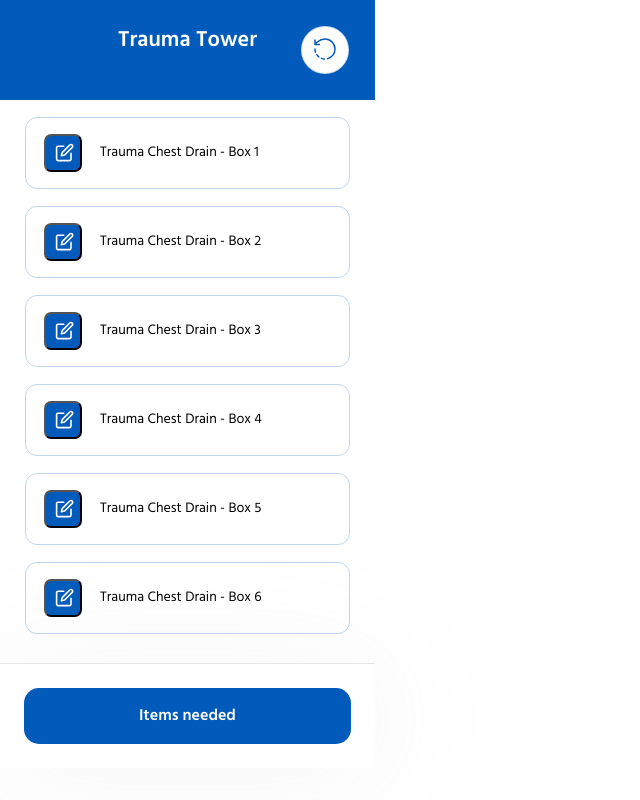
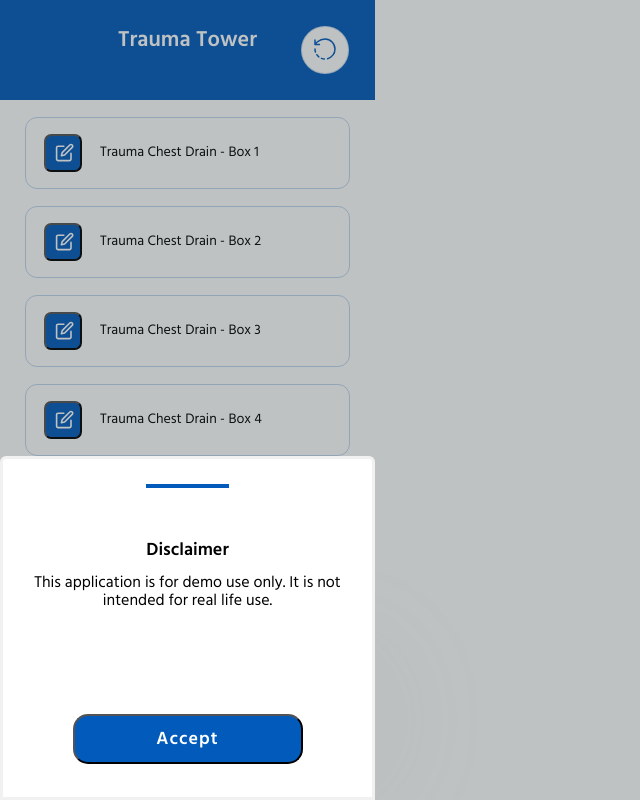
Before and after one commit to Scottish-Tech-Army/nhs-app, a React (Create React App) app: page / in a window 1280 px wide. Shown: the whole page, without its empty margins (0-640 px from the left). Built offline with nearby package versions, Linux system fonts and the light colour scheme.

Commit message:
Added disclaimer popup

```diff
--- a/src/App.css
+++ b/src/App.css
@@ -377,6 +377,7 @@
   color: #6b6b6b;
 }
 
+.disclaimer-popup,
 .confirm-reset-popup {
   position: fixed;
   left: 0;
@@ -386,6 +387,7 @@
   z-index: 9;
 
   padding: 10px;
+  padding-bottom: 33px;
 
   border: 3px solid #f1f1f1;
   border-radius: 6px 6px 0 0;
@@ -397,6 +399,7 @@
   align-items: center;
 }
 
+.disclaimer-popup h2,
 .confirm-reset-popup h2 {
   font-family: "HindSemiBold", sans-serif;
   font-size: 18px;
@@ -407,6 +410,7 @@
   border-top: 4px solid #025bbb;
 }
 
+.disclaimer-popup .message,
 .confirm-reset-popup .message {
   flex-grow: 1;
   font-size: 16px;
@@ -414,6 +418,7 @@
   text-align: center;
 }
 
+.disclaimer-popup .confirm-yes,
 .confirm-reset-popup .confirm-yes,
 .confirm-reset-popup .confirm-no {
   width: 230px;
@@ -426,15 +431,15 @@
   letter-spacing: 0.06em;
 }
 
+.disclaimer-popup .confirm-yes,
 .confirm-reset-popup .confirm-yes {
   background: #025bbb;
   margin-top: 13px;
-  margin-bottom: 13px;
 }
 
 .confirm-reset-popup .confirm-no {
   background: rgba(2, 91, 187, 0.5);
-  margin-bottom: 33px;
+  margin-top: 13px;
 }
 
 .modal-overlay {
--- a/src/App.tsx
+++ b/src/App.tsx
@@ -1,4 +1,4 @@
-import React from "react";
+import React, { useState } from "react";
 import { Route, Routes } from "react-router-dom";
 import "./App.css";
 import StorageArea from "./StorageArea";
@@ -8,6 +8,8 @@ import ShoppingList from "./ShoppingList";
 import ItemDetails from "./ItemDetails";
 
 function App() {
+  const [disclaimerAccepted, setDisclaimerAccepted] = useState(false);
+
   return (
     <div className="root">
       <Routes>
@@ -16,6 +18,25 @@ function App() {
         <Route path="needed" element={<ShoppingList />} />
         <Route path="*" element={<StorageArea />} />
       </Routes>
+      {!disclaimerAccepted && (
+        <>
+          <div className="disclaimer-popup">
+            <h2>Disclaimer</h2>
+            <div className="message">
+              This application is for demo use only. It is not intended for real
+              life use.
+            </div>
+            <button
+              type="button"
+              className="confirm-yes"
+              onClick={() => setDisclaimerAccepted(true)}
+            >
+              Accept
+            </button>
+          </div>
+          <div className="modal-overlay" />
+        </>
+      )}
     </div>
   );
 }
```
Also changed, not shown: 1 other file (tests, documents, lock files or other folders).
